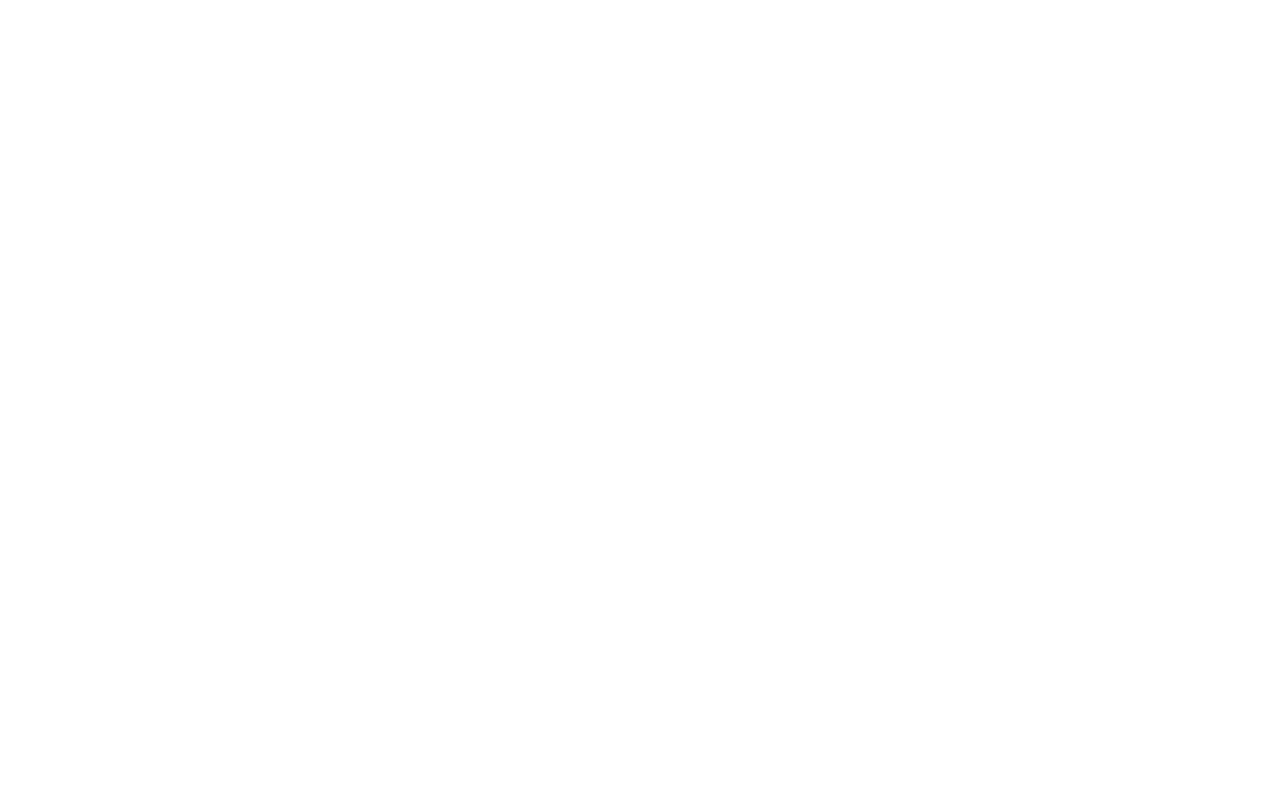
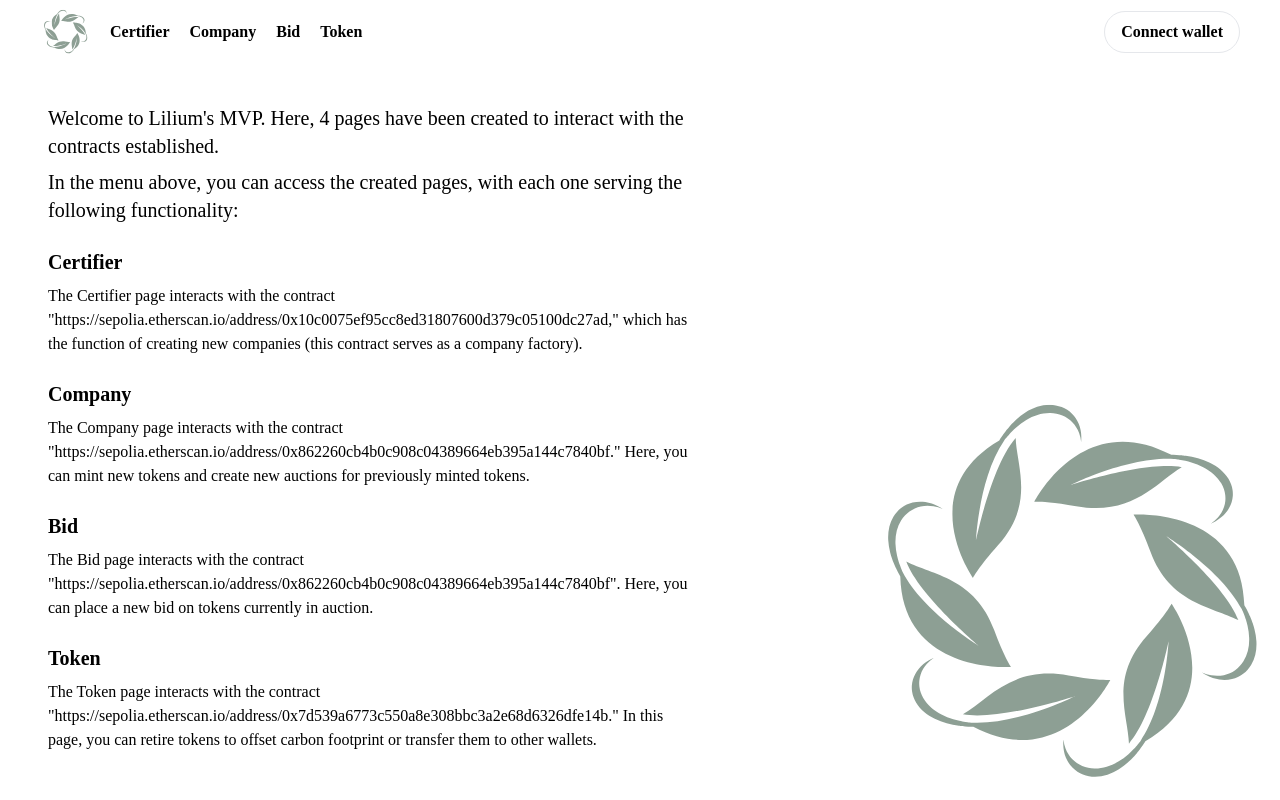
Before and after one commit to Lilium-DApp/frontend, a React (Vite) app in the folder lilium/: page / in a window 1280 px wide. Before the commit this address had no page. Built offline with nearby package versions, Linux system fonts and the light colour scheme.

Commit message:
navbar e pag inicial

```diff
--- a/lilium/package.json
+++ b/lilium/package.json
@@ -12,7 +12,7 @@
   "dependencies": {
     "react": "^18.2.0",
     "react-dom": "^18.2.0",
-    "react-router-dom": "^6.14.2"
+    "react-router-dom": "^6.15.0"
   },
   "devDependencies": {
     "@types/react": "^18.2.15",
--- a/lilium/src/App.jsx
+++ b/lilium/src/App.jsx
@@ -8,12 +8,14 @@
 import Company from './pages/Company';
 import Bid from './pages/Bid';
 import Token from './pages/Token';
+import Home from './pages/Home';
 
 function App() {
   return (
     <div>
       <BrowserRouter>
         <Routes>
+        <Route path="/" element ={<Home />} />
         <Route path="/certifier" element ={<Certifier />} />
         <Route path="/company" element ={<Company />} />
         <Route path="/bid" element ={<Bid />} />
--- a/lilium/src/components/Navbar.jsx
+++ b/lilium/src/components/Navbar.jsx
@@ -34,11 +34,30 @@
     }
   };
 
+  const handleCertifier = () => {
+    window.location.href = '/certifier';
+  };
+  const handleCompany = () => {
+    window.location.href = '/company';
+  };
+  const handleBid = () => {
+    window.location.href = '/bid';
+  }
+  const handleToken = () => {
+    window.location.href = '/token';
+  }
+
   return (
     <div className="flex justify-between font-semibold text-grey items-center my-2 mx-10 font-montserrat">
-      <span className="flex justify-between items-center gap-14">
-        <img src={logo} alt="logo" width="50" height="50" />
-      </span>
+      <div className="flex gap-5">
+        <span className="flex justify-between items-center gap-14">
+          <img src={logo} alt="logo" width="50" height="50" />
+        </span>
+        <button onClick={handleCertifier} className="hover:scale-110 duration-100 transition">Certifier</button>
+        <button onClick={handleCompany} className="hover:scale-110 duration-100 transition">Company</button>
+        <button onClick={handleBid} className="hover:scale-110 duration-100 transition">Bid</button>
+        <button onClick={handleToken} className="hover:scale-110 duration-100 transition">Token</button>
+      </div>
       <button
         type="button"
         className="hover:bg-hover_grey px-4 py-2 rounded-full border-[1px] border-grey transition duration-300 ease-in-out text-black"
--- /dev/null
+++ b/lilium/src/pages/Home.jsx
@@ -0,0 +1,42 @@
+import logo from "../assets/logo.svg";
+import Navbar from "../components/Navbar";
+
+function Home() {
+  return (
+    <div className="font-monsterrat">
+      <Navbar />
+      <div className="m-12 w-1/2">
+        <h1 className="text-xl my-2">
+        Welcome to Lilium's MVP. Here, 4 pages have been created to interact with the contracts established.
+        </h1>
+        <h2 className="text-xl my-2">
+        In the menu above, you can access the created pages, with each one serving the following functionality:
+        </h2>
+        <h3 className="text-xl my-2 font-bold mt-6">Certifier</h3>
+        <p>
+        The Certifier page interacts with the contract "https://sepolia.etherscan.io/address/0x10c0075ef95cc8ed31807600d379c05100dc27ad," which has the function of creating new companies (this contract serves as a company factory).
+        </p>
+        <h3 className="text-xl my-2 font-bold mt-6">Company</h3>
+        <p>
+        The Company page interacts with the contract "https://sepolia.etherscan.io/address/0x862260cb4b0c908c04389664eb395a144c7840bf." Here, you can mint new tokens and create new auctions for previously minted tokens.
+        </p>
+        <h3 className="text-xl my-2 font-bold mt-6">Bid</h3>
+        <p>
+        The Bid page interacts with the contract "https://sepolia.etherscan.io/address/0x862260cb4b0c908c04389664eb395a144c7840bf". Here, you can place a new bid on tokens currently in auction.
+        </p>
+        <h3 className="text-xl my-2 font-bold mt-6">Token</h3>
+        <p>
+        The Token page interacts with the contract "https://sepolia.etherscan.io/address/0x7d539a6773c550a8e308bbc3a2e68d6326dfe14b." In this page, you can retire tokens to offset carbon footprint or transfer them to other wallets.
+        </p>
+
+      </div>
+
+      <img
+        src={logo}
+        className="w-1/3 bottom-0 right-0 -z-10 absolute overflow-hidden	"
+      />
+    </div>
+  );
+}
+
+export default Home;
```
Also changed, not shown: 1 other file (tests, documents, lock files or other folders).
